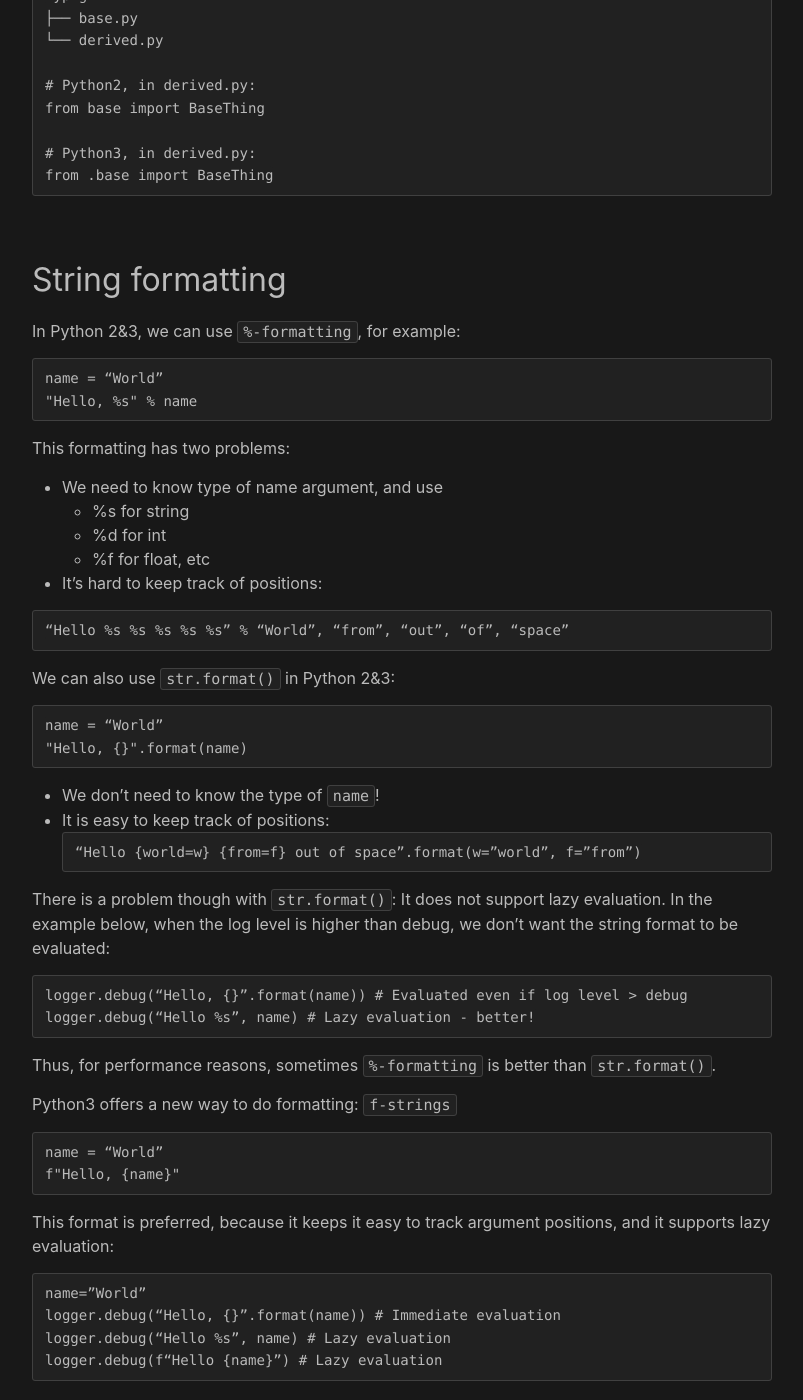
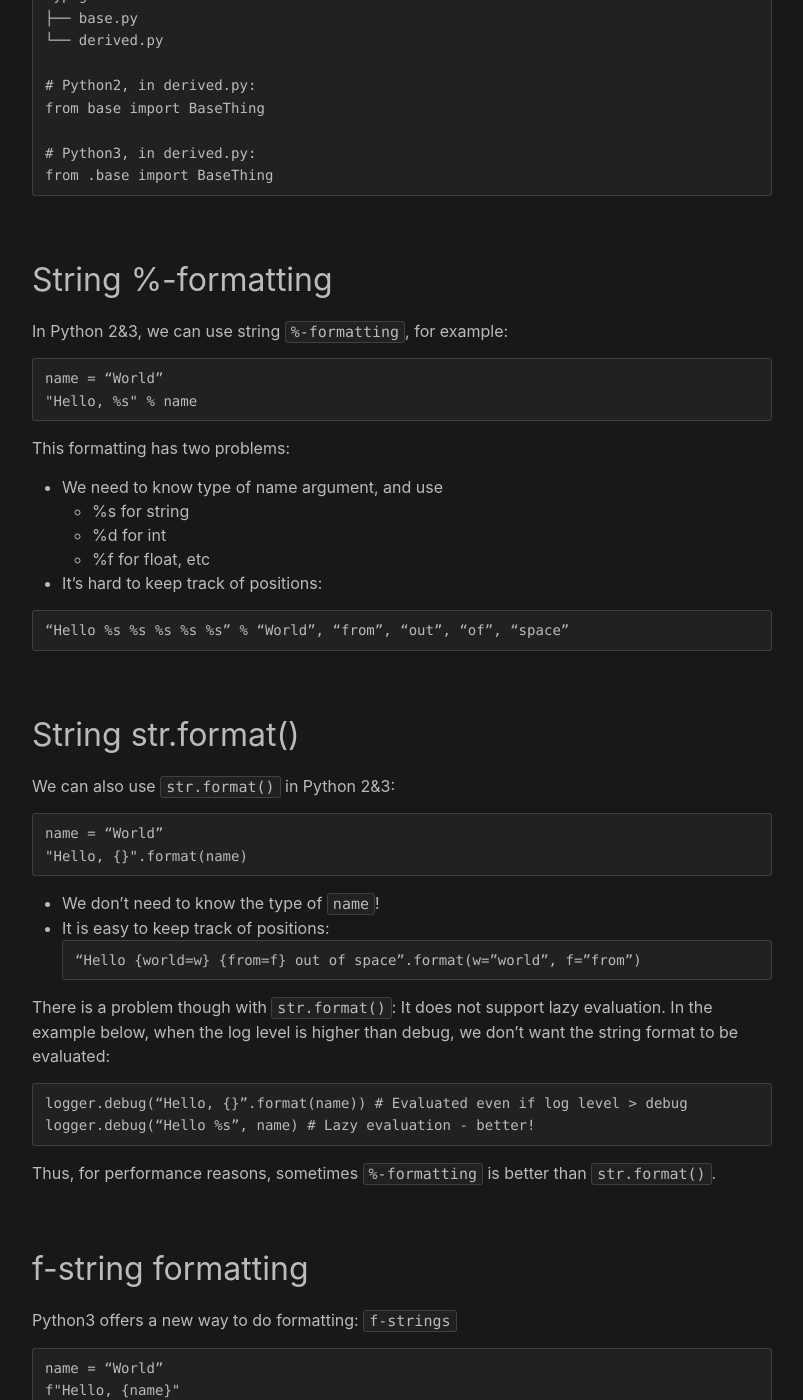
Before and after one commit to analytiq-hub/sigagent.github.io, a Jekyll site: the page built from _posts/2021-04-11-port-python2-to-python3.md, in a window 1280 px wide and 1400 px high, scrolled down 3173 px. Shown: the whole window, without its empty margins (238-1041 px from the left). Built offline with Jekyll 4.4.1, drawn with Linux system fonts in a browser that asks for light colours.

Commit message:
*** empty log message ***

````diff
--- a/_posts/2021-04-11-port-python2-to-python3.md
+++ b/_posts/2021-04-11-port-python2-to-python3.md
@@ -106,9 +106,9 @@ from base import BaseThing
 from .base import BaseThing
 ```
 
-## String formatting
+## String %-formatting
 
-In Python 2&3, we can use ```%-formatting```, for example:
+In Python 2&3, we can use string ```%-formatting```, for example:
 ```
 name = “World”
 "Hello, %s" % name
@@ -123,6 +123,8 @@ This formatting has two problems:
 ```
 “Hello %s %s %s %s %s” % “World”, “from”, “out”, “of”, “space”
 ```
+
+## String str.format()
 
 We can also use ```str.format()``` in Python 2&3:
 ```
@@ -143,6 +145,8 @@ logger.debug(“Hello %s”, name) # Lazy evaluation - better!
 
 Thus, for performance reasons, sometimes ```%-formatting``` is better than ```str.format()```.
 
+## f-string formatting
+
 Python3 offers a new way to do formatting: ```f-strings```
 ```
 name = “World”
````
